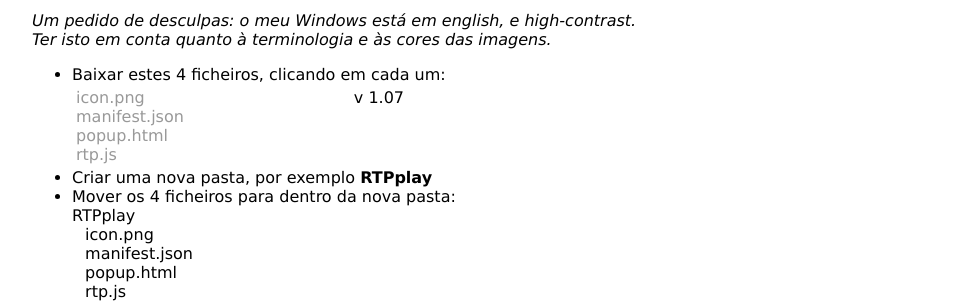
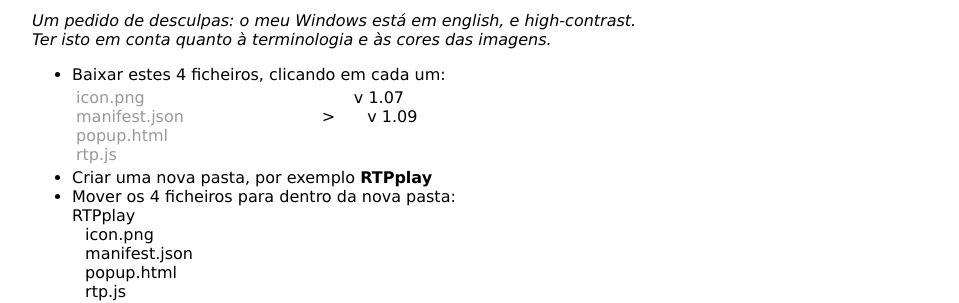
Before and after one commit to rtpplay/recursos.github.io, a Jekyll site: the page built from index.html, in a window 1280 px wide and 900 px high. Shown: the part 397-700 px from the top of the window, without its empty margins (160-1119 px from the left). Built offline with Jekyll 4.4.1, drawn with Linux system fonts in a browser that asks for light colours.

Commit message:
Update index.html

```diff
--- a/index.html
+++ b/index.html
@@ -37,7 +37,8 @@
 	<a href="files/popup.html" download>popup.html</a> <br>
 	<a href="files/rtp.js" download>rtp.js</a> <br></td>
 	<td>&emsp;</td><td>&emsp;</td><td>&emsp;</td><td>&emsp;</td><td>&emsp;</td><td>&emsp;</td>
-<td valign="top">&emsp;&emsp;v 1.07</td>
+<td valign="top">&emsp;&emsp;v 1.07<br>
+	>&emsp;&emsp;v 1.09</td>
 </tr>
 
 </tbody>
```
